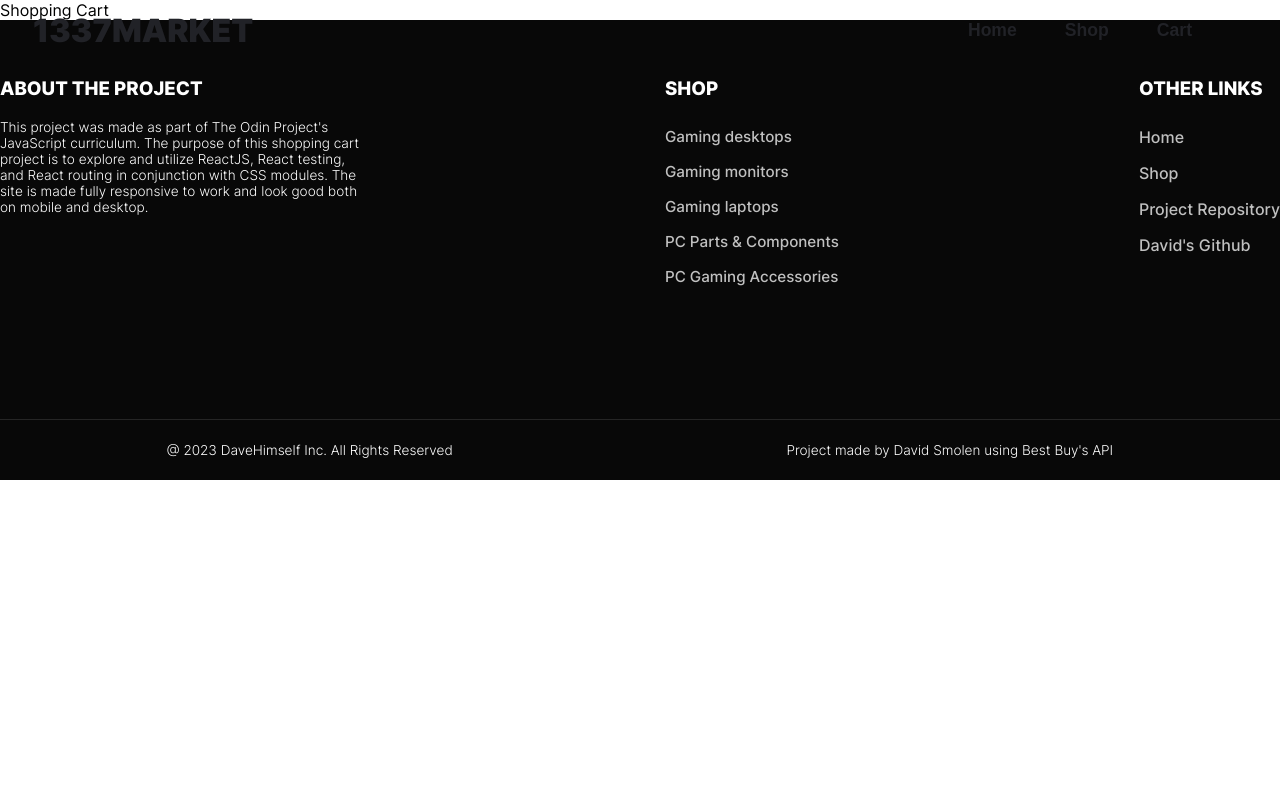
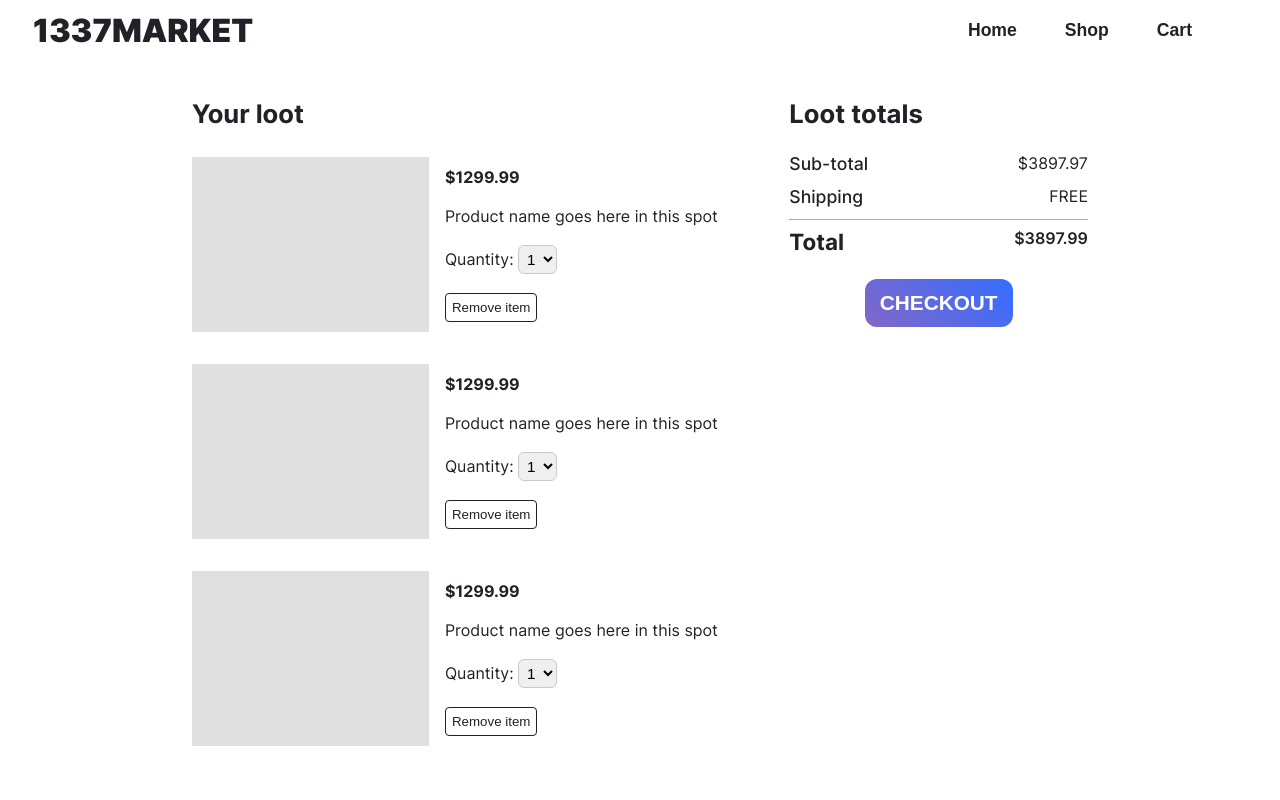
Before and after one commit to itsdavehimself/top-shopping-cart, a React (Vite) app: page /cart in a window 1280 px wide. Shown: the top 800 px of the page. Built offline with nearby package versions, Linux system fonts and the light colour scheme.

Commit message:
Create cart page with styling

```diff
--- a/src/components/ShoppingCart/Cart.jsx
+++ b/src/components/ShoppingCart/Cart.jsx
@@ -1,3 +1,33 @@
+import styles from './Cart.module.css';
+import CartItem from './CartItem';
+
 export default function Cart() {
-  return 'Shopping Cart';
+  return (
+    <div className={styles['cart-container']}>
+      <div className={styles.cart}>
+        <h2 className={styles['cart-title']}>Your loot</h2>
+        <CartItem />
+        <CartItem />
+        <CartItem />
+      </div>
+      <div className={styles['total-container']}>
+        <h2 className={styles['cart-title']}>Loot totals</h2>
+        <div className={styles['sub-total-container']}>
+          <div className={styles['sub-total-title']}>Sub-total</div>
+          <div className={styles['sub-total']}>$3897.97</div>
+        </div>
+        <div className={styles.delivery}>
+          <div className={styles['shipping-title']}>Shipping</div>
+          <div className={styles.free}>FREE</div>
+        </div>
+        <div className={styles['total-line-container']}>
+          <div className={styles['total-title']}>Total</div>
+          <div className={styles.total}>$3897.99</div>
+        </div>
+        <div className={styles['checkout-btn-container']}>
+          <button className={styles['checkout-btn']}>CHECKOUT</button>
+        </div>
+      </div>
+    </div>
+  );
 }
--- /dev/null
+++ b/src/components/ShoppingCart/Cart.module.css
@@ -0,0 +1,82 @@
+.cart-container {
+  display: grid;
+  min-height: 100vh;
+  grid-template-columns: 1fr 0.5fr;
+  justify-content: center;
+  margin: 6% 15% 0% 15%;
+  color: #212227;
+}
+
+.cart {
+  display: flex;
+  flex-direction: column;
+}
+
+.cart-title {
+  font-size: 1.6rem;
+  font-weight: 700;
+}
+
+.total-container {
+  display: flex;
+  flex-direction: column;
+  gap: 12px;
+}
+
+.sub-total-container {
+  display: flex;
+  justify-content: space-between;
+}
+
+.sub-total-title,
+.shipping-title {
+  font-size: 1.1rem;
+  font-weight: 500;
+}
+
+.total-title {
+  font-size: 1.4rem;
+  font-weight: 700;
+}
+
+.total {
+  font-weight: 600;
+}
+
+.delivery {
+  display: flex;
+  justify-content: space-between;
+}
+
+.total-line-container {
+  display: flex;
+  justify-content: space-between;
+  border-top: #aaaaaa solid 1px;
+  padding-top: 8px;
+}
+
+.checkout-btn {
+  width: 148px;
+  height: 48px;
+  font-size: 1.3rem;
+  border: none;
+  background-image: linear-gradient(45deg, #8367c7, #336dff);
+  color: #fff;
+  border-radius: 12px;
+  font-weight: 600;
+  transition: all 0.3s ease;
+  box-shadow: 0px 0px 0px 0px rgba(131, 103, 199, 0);
+}
+
+.checkout-btn:hover {
+  cursor: pointer;
+  color: rgb(249, 246, 255);
+  box-shadow: 0px 0px 10px 5px rgba(131, 103, 199, 0.2);
+}
+
+.checkout-btn-container {
+  display: flex;
+  justify-content: center;
+  align-items: center;
+  margin: 12px 0px;
+}
--- /dev/null
+++ b/src/components/ShoppingCart/CartItem.jsx
@@ -0,0 +1,30 @@
+import styles from './CartItem.module.css';
+
+export default function CartItem() {
+  return (
+    <div className={styles['item-card']}>
+      <div className={styles['image-container']}>
+        <div className={styles.image}></div>
+      </div>
+      <div className={styles['item-info']}>
+        <div className={styles['item-price']}>$1299.99</div>
+        <div className={styles['item-name']}>
+          Product name goes here in this spot
+        </div>
+        <div className={styles['quantity-container']}>
+          Quantity:{' '}
+          <select className={styles['item-quantity']}>
+            <option>1</option>
+            <option>2</option>
+            <option>3</option>
+            <option>4</option>
+            <option>5</option>
+          </select>
+        </div>
+        <div className={styles['remove-container']}>
+          <button className={styles.remove}>Remove item</button>
+        </div>
+      </div>
+    </div>
+  );
+}
--- /dev/null
+++ b/src/components/ShoppingCart/CartItem.module.css
@@ -0,0 +1,46 @@
+.item-card {
+  display: flex;
+  flex-direction: row;
+  padding: 16px 0 16px 0;
+  gap: 16px;
+}
+
+.item-info {
+  display: grid;
+  grid-template-rows: auto;
+  align-items: center;
+}
+
+.image {
+  background-color: #e0e0e0;
+  height: 175px;
+  width: 236.95px;
+}
+
+.item-price {
+  font-weight: 700;
+}
+
+.item-quantity {
+  max-width: 50px;
+}
+
+.remove-container {
+  justify-self: start;
+}
+
+.remove {
+  border: none;
+  padding: 6px;
+  border-radius: 4px;
+  border: #212227 solid 1px;
+  font-weight: 500;
+  background-color: #fff;
+  color: #212227;
+  transition: all 0.2s ease-in-out;
+}
+
+.remove:hover {
+  background-color: #212227;
+  color: #fff;
+}
```
